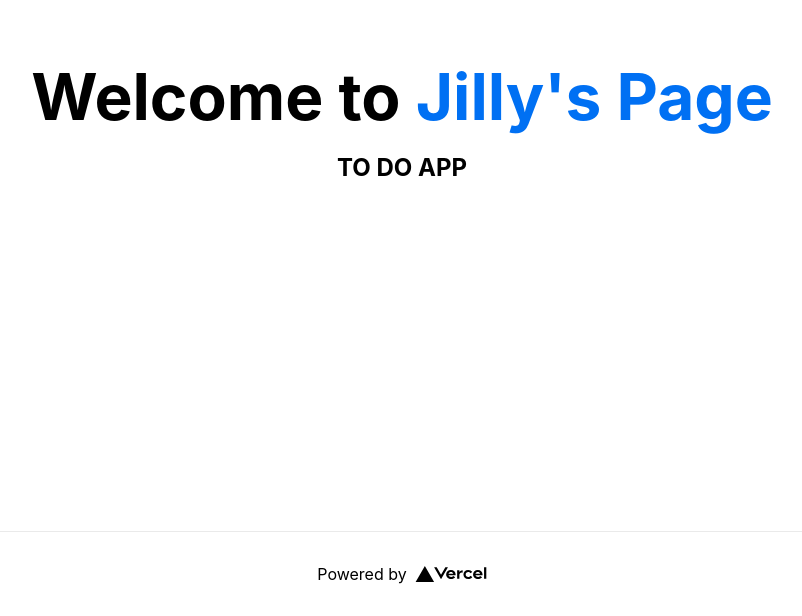
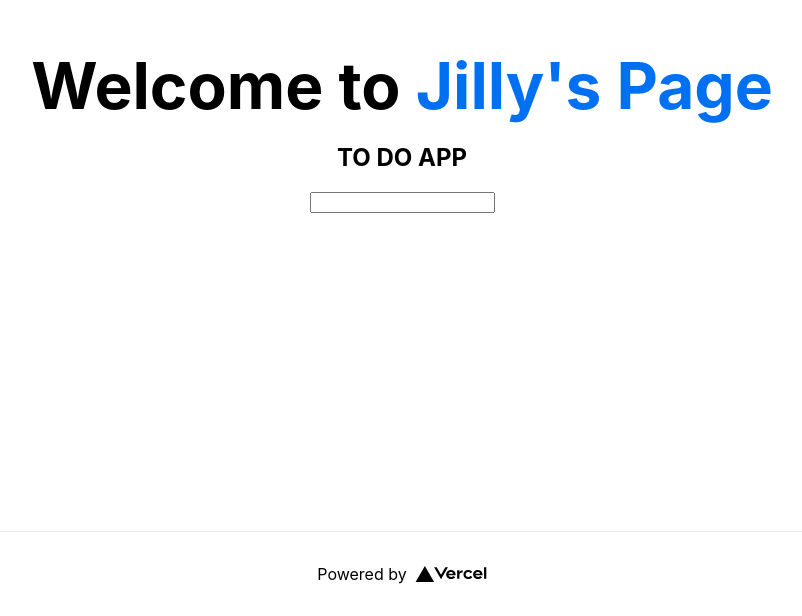
Before and after one commit to jillyratria/our-next-app, a Next.js app: page /jilly in a window 1280 px wide. Shown: the part 269-885 px from the top of the page, without its empty margins (238-1040 px from the left). Built offline with nearby package versions, Linux system fonts and the light colour scheme.

Commit message:
feat: add input on jilly page

```diff
--- a/pages/jilly.jsx
+++ b/pages/jilly.jsx
@@ -5,6 +5,7 @@ export default function JillyPage() {
   return (
     <MainPage pageTitle="Jilly's Page">
       <h2>TO DO APP</h2>
+      <input type="text" value="" />
     </MainPage>
   );
 }
```
